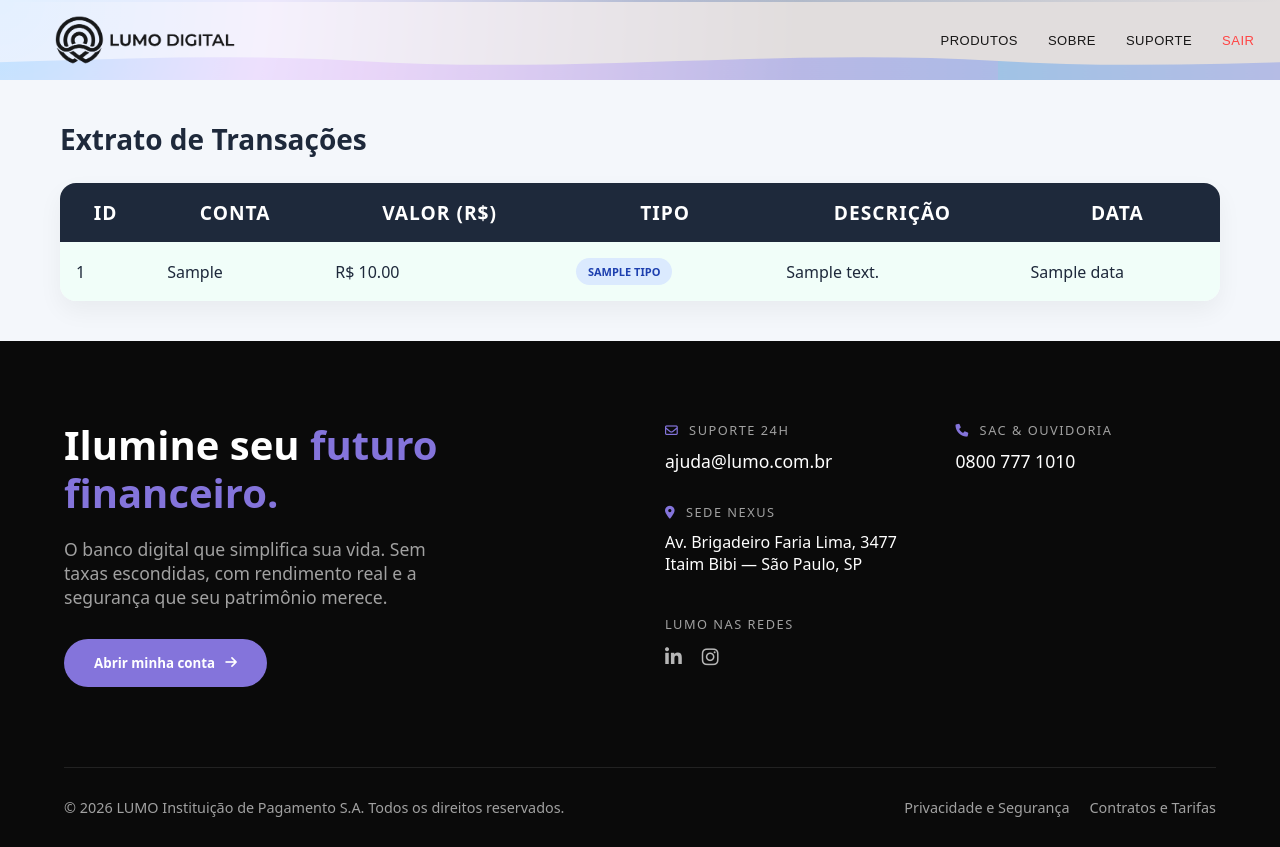
After one commit to fpasato/Python, a Python web app: template flask/templates/extrato/index.html in a window 1280 px wide. The commit adds this page. Run offline with Jinja, Linux system fonts and the light colour scheme; the template is opened without the code that fills it: most values are stand-ins (such as "Sample title", 1, 10 or a date in 2020).

Commit message:
extrato adicionado

```diff
--- /dev/null
+++ b/flask/static/css/extrato/style.css
@@ -0,0 +1,126 @@
+/* RESET */
+* {
+    margin: 0;
+    padding: 0;
+    box-sizing: border-box;
+}
+
+/* FUNDO */
+body {
+    background: #f4f7fb;
+    font-family: 'Inter', sans-serif;
+    color: #1e293b;
+}
+
+/* CONTAINER */
+main {
+    max-width: 1200px;
+    margin: 40px auto;
+    padding: 0 20px;
+}
+
+/* TÍTULO */
+h1 {
+    font-size: 28px;
+    font-weight: 700;
+    margin-bottom: 25px;
+}
+
+/* CARD */
+.table-responsive {
+    background: #ffffff;
+    border-radius: 16px;
+    box-shadow: 0 10px 25px rgba(0,0,0,0.05);
+    overflow: hidden;
+}
+
+/* TABELA */
+.table {
+    width: 100%;
+    border-collapse: collapse;
+    margin: 0;
+}
+
+/* HEADER */
+.table thead th {
+    background: #1e293b !important;
+    color: #ffffff !important;
+    font-size: 1.2rem;
+    text-transform: uppercase;
+    letter-spacing: 1px;
+    padding: 16px;
+    border: none !important;
+    font-weight: 600;
+}
+
+/* LINHAS */
+.table tbody td {
+    padding: 16px;
+    border-bottom: 1px solid #e2e8f0;
+    font-size: 1rem;
+    vertical-align: middle;
+}
+
+/* ZEBRA FUNCIONANDO DE VERDADE */
+.table tbody tr:nth-child(odd) td {
+    background-color: #eefef8c8 !important;
+}
+
+.table tbody tr:nth-child(even) td {
+    background-color: #c9c3c3 !important;
+}
+
+/* HOVER com !important */
+.table tbody tr:hover td {
+    filter: brightness(0.95);
+}
+/* Remove borda da última linha */
+.table tbody tr:last-child td {
+    border-bottom: none;
+}
+
+/* VALORES */
+.text-success {
+    color: #16a34a !important;
+    font-weight: 600;
+}
+
+.text-danger {
+    color: #dc2626 !important;
+    font-weight: 600;
+}
+
+/* BADGES */
+.badge {
+    padding: 6px 12px;
+    border-radius: 999px;
+    font-size: 11px;
+    font-weight: 700;
+    display: inline-block;
+    text-align: center;
+}
+
+.bg-success {
+    background: #dcfce7 !important;
+    color: #166534 !important;
+}
+
+.bg-danger {
+    background: #fee2e2 !important;
+    color: #991b1b !important;
+}
+
+.bg-info {
+    background: #dbeafe !important;
+    color: #1e40af !important;
+}
+
+/* ALERTA */
+.alert-warning {
+    background: #fff7ed;
+    color: #9a3412;
+    padding: 30px;
+    border-radius: 12px;
+    text-align: center;
+    font-weight: 500;
+}
--- /dev/null
+++ b/flask/templates/extrato/index.html
@@ -0,0 +1,58 @@
+{% extends "layouts/base_home.html" %}
+
+{% block content %}
+<link rel="stylesheet" href="{{ url_for('static', filename='css/extrato/style.css') }}">
+<link href="https://fonts.googleapis.com/css2?family=Inter:wght@400;500;600;700&display=swap" rel="stylesheet">
+
+<main>
+    <h1>Extrato de Transações</h1>
+
+    {% if transacoes %}
+    <div class="table-responsive">
+        <table class="table">
+            <thead class="table-dark">
+                <tr>
+                    <th>ID</th>
+                    <th>Conta</th>
+                    <th>Valor (R$)</th>
+                    <th>Tipo</th>
+                    <th>Descrição</th>
+                    <th>Data</th>
+                </tr>
+            </thead>
+            <tbody>
+                {% for trans in transacoes %}
+                <tr>
+                    <td>{{ trans.id }}</td>
+                    <td>{{ trans.numero_conta }}</td>  <!-- ← agora exibe o número da conta -->
+                    <td class="{% if trans.tipo == 'deposito' %}text-success{% elif trans.tipo == 'debito' %}text-danger{% endif %}">
+                        {% if trans.tipo == 'deposito' %}
+                            + R$ {{ "%.2f"|format(trans.valor) }}
+                        {% elif trans.tipo == 'debito' %}
+                            - R$ {{ "%.2f"|format(trans.valor) }}
+                        {% else %}
+                            R$ {{ "%.2f"|format(trans.valor) }}
+                        {% endif %}
+                    </td>
+                    <td>
+                        <span class="badge
+                            {% if trans.tipo == 'deposito' %}bg-success
+                            {% elif trans.tipo == 'debito' %}bg-danger
+                            {% else %}bg-info{% endif %}">
+                            {{ trans.tipo|upper }}
+                        </span>
+                    </td>
+                    <td>{{ trans.descricao if trans.descricao else '—' }}</td>
+                    <td>{{ trans.data|replace('T', ' ') }}</td>
+                </tr>
+                {% endfor %}
+            </tbody>
+        </table>
+    </div>
+    {% else %}
+    <div class="alert alert-warning" role="alert">
+        Nenhuma transação encontrada.
+    </div>
+    {% endif %}
+</main>
+{% endblock %}
--- a/flask/update_db.py
+++ b/flask/update_db.py
@@ -6,15 +6,15 @@ cursor = conn.cursor()
 # Limpa todas as tabelas exceto investimentos
 tabelas_para_limpar = [
     "contas",
+    "usuarios",
     "carteira_investimentos",
     "investimentos_temporarios",
     "historico_precos",
     "faturas",
-    "emprestimos",
-    "transacoes",
     "transacoes_conta",
     "cartoes",
-    "transacoes_pix"
+    "transacoes_pix",
+    "chaves_pix"
 ]
 
 for tabela in tabelas_para_limpar:
--- a/flask/utils/auto.py
+++ b/flask/utils/auto.py
@@ -11,7 +11,7 @@ def start_scheduler():
     scheduler.add_job(atualizar_ativos, 'interval', seconds=5)
 
     # Paga salários a cada 30 minutos
-    scheduler.add_job(pagar_salarios, 'interval', minutes=30)
+    scheduler.add_job(pagar_salarios, 'interval', minutes=1)
 
     # Gera faturas mensais obrigatórias a cada 30 minutos
     scheduler.add_job(gerar_faturas_mensais_todos_usuarios, 'interval', minutes=30)
```
Also changed, not shown: flask/routes/extrato..py (deleted, +0 -8 lines), flask/routes/extrato.py (added, +14 -0 lines), flask/routes/login.py (+10 -0 lines), flask/routes/pix.py (+8 -16 lines), flask/static/css/home/style.css (+25 -0 lines), flask/templates/home/index.html (+6 -6 lines), flask/utils/services/banco/extrato.py (added, +17 -0 lines), flask/utils/services/pix/functions.py (+19 -4 lines), flask/database.db.
